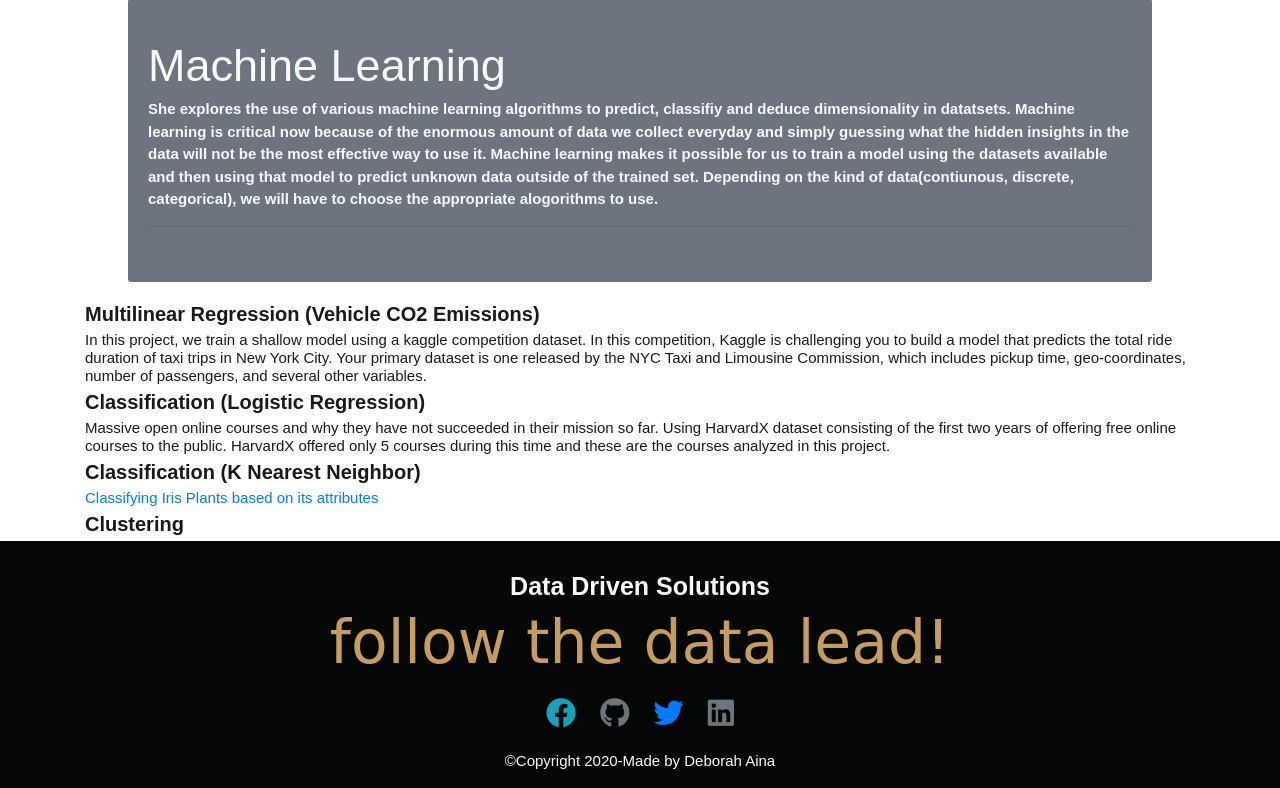
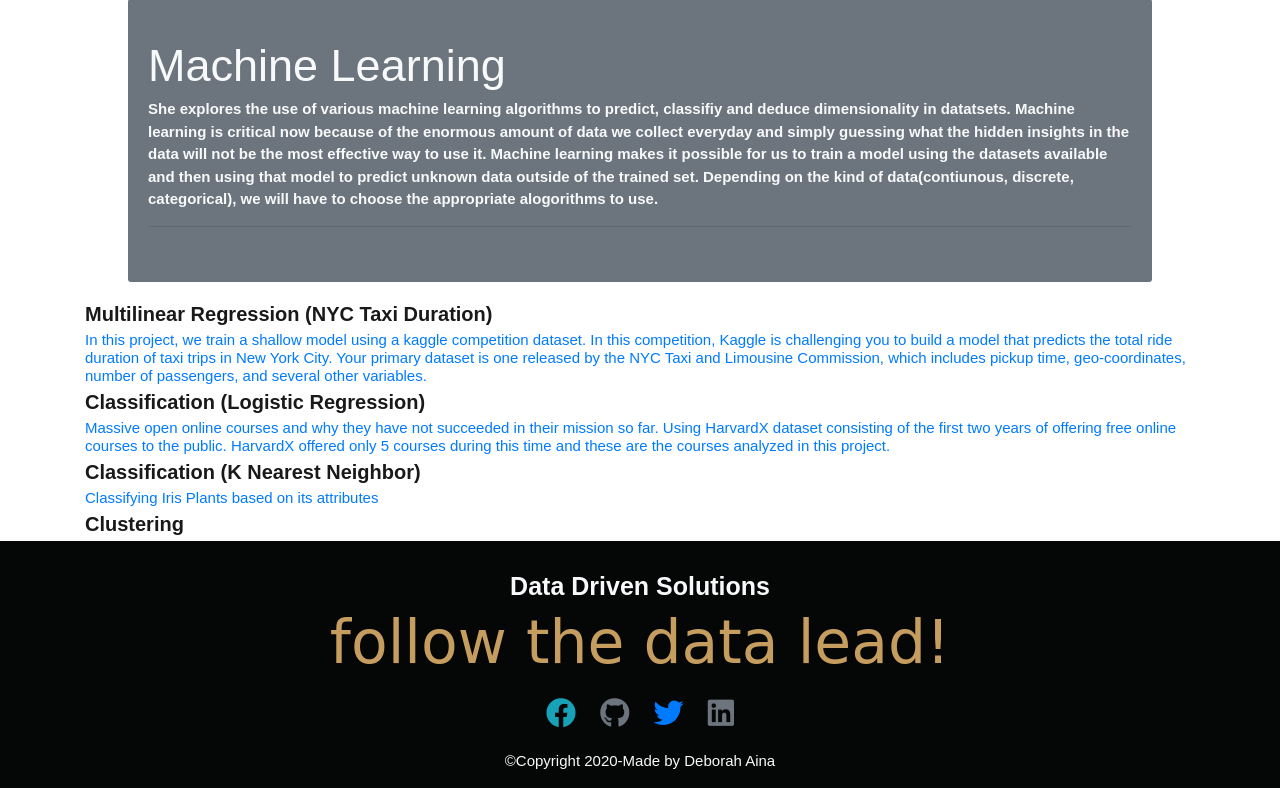
Before and after one commit to Deborahaina/data-telling, a Flask app: page /ML in a window 1280 px wide. Shown: the part 71-859 px from the top of the page. Run offline with Flask 2, Linux system fonts and the light colour scheme; parts of the project's set-up code (start-up, migrations or seed data) failed here and were passed over; some libraries are stand-ins or nearby versions; some web fonts are replaced.

Commit message:
Update ML page

```diff
--- a/templates/ML.html
+++ b/templates/ML.html
@@ -55,12 +55,12 @@ to predict unknown data outside of the trained set. Depending on the kind of dat
   <div class="container">
       <div class="row"></div>
       <div col text-center></div>
-      <h2 class='font-weight-bold text-underlined'>Multilinear Regression (Vehicle CO2 Emissions)</h2>
+      <h2 class='font-weight-bold text-underlined'>Multilinear Regression (NYC Taxi Duration)</h2>
       <h4>
-          <a href="https://github.com/Deborahaina/Multilinear-Regression"> </a>
+          <a href="https://github.com/Deborahaina/Multilinear-Regression">
             In this project, we train a shallow model using a kaggle competition dataset. In this competition, Kaggle is challenging you to build a model
              that predicts the total ride duration of taxi trips in New York City. Your primary dataset is one released by the NYC Taxi and Limousine
-             Commission, which includes pickup time, geo-coordinates, number of passengers, and several other variables.
+             Commission, which includes pickup time, geo-coordinates, number of passengers, and several other variables.</a>
       </h4>
   </div>
   <div class="container">
@@ -68,9 +68,9 @@ to predict unknown data outside of the trained set. Depending on the kind of dat
     <div col text-center></div>
     <h2 class='font-weight-bold text-underlined'>Classification (Logistic Regression)</h2>
     <h4>
-        <a href="https://github.com/Deborahaina/Predicting-why-MOOCs-fail"></a>
+        <a href="https://github.com/Deborahaina/Predicting-why-MOOCs-fail">
         Massive open online courses and why they have not succeeded in their mission so far. Using HarvardX dataset consisting of the first two
-         years of offering free online courses to the public. HarvardX offered only 5 courses during this time and these are the courses analyzed in this project.
+         years of offering free online courses to the public. HarvardX offered only 5 courses during this time and these are the courses analyzed in this project.</a>
     </h4>
 </div>
 
```
